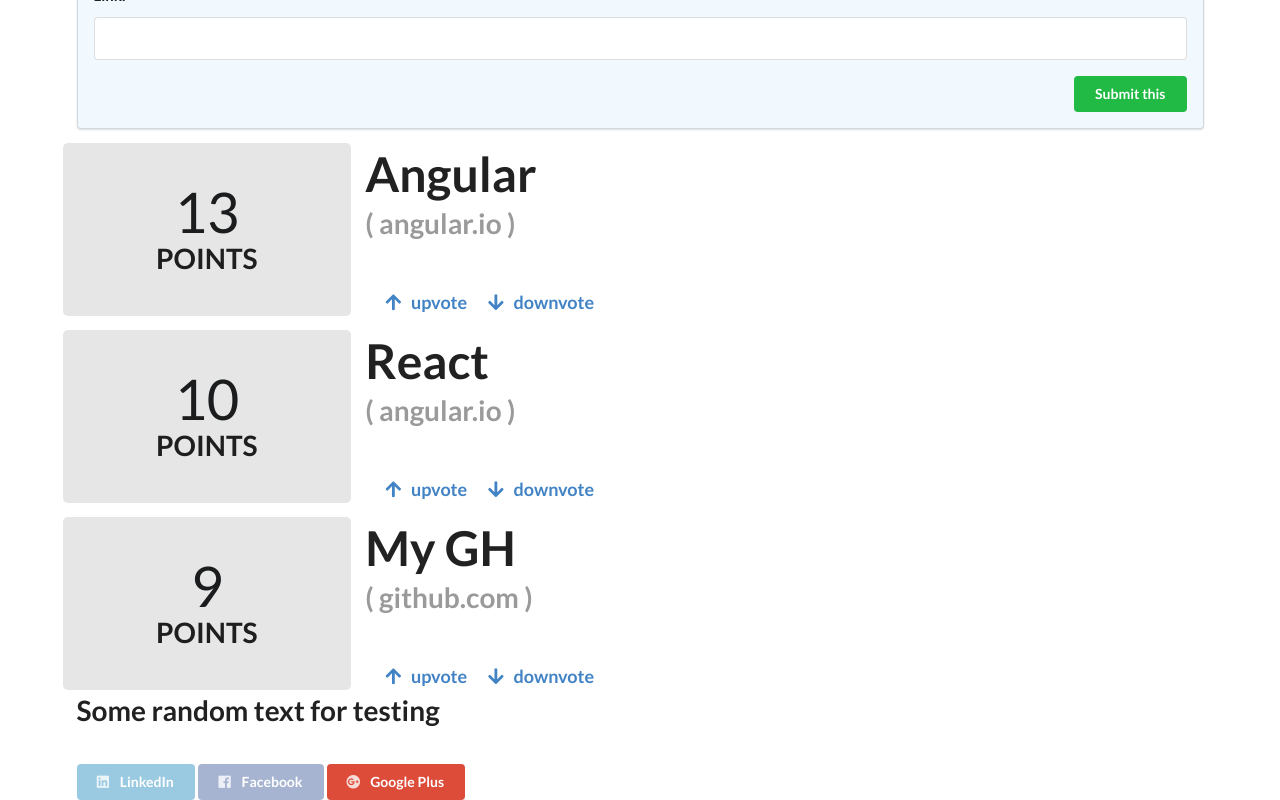
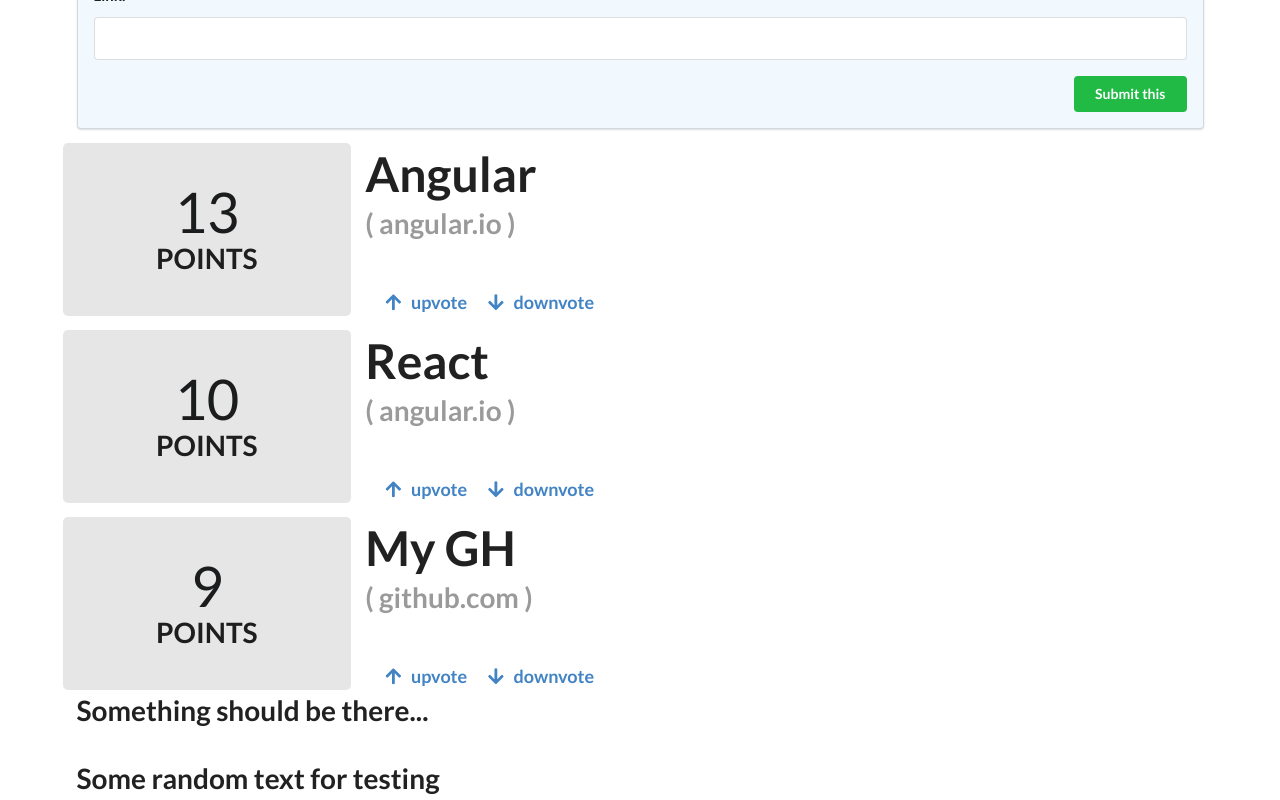
Before and after one commit to MariuszZalew/angular_workbench, an Angular app: page / in a window 1280 px wide. Shown: the part 313-1113 px from the top of the page. Built offline with nearby package versions, Linux system fonts and the light colour scheme.

Commit message:
if/else conditional in Angular

```diff
--- a/src/app/exercise-one/exercise-one.component.html
+++ b/src/app/exercise-one/exercise-one.component.html
@@ -1,5 +1,7 @@
-<p [innerText]="some_random_text"></p>
+<p>Something should be there...</p>
+<p *ngIf="display; else buttonsTemplate" [innerText]="some_random_text"></p>
 
+<ng-template #buttonsTemplate>
   <button class="ui linkedin button" disabled>
     <i class="linkedin icon"></i>
     LinkedIn
@@ -17,3 +19,4 @@
     <i class="google plus icon"></i>
     Google Plus
   </button>
+</ng-template>
--- a/src/app/exercise-one/exercise-one.component.ts
+++ b/src/app/exercise-one/exercise-one.component.ts
@@ -7,6 +7,7 @@
 })
 export class ExerciseOneComponent implements OnInit {
 
+  display: boolean = true;
   am_i_disabled: boolean = false;
   title_atribute: string = "I'm just a tooltip message";
   some_random_text: string = "Some random text for testing";
```
Lines whose indentation alone changed are shown as unchanged.
